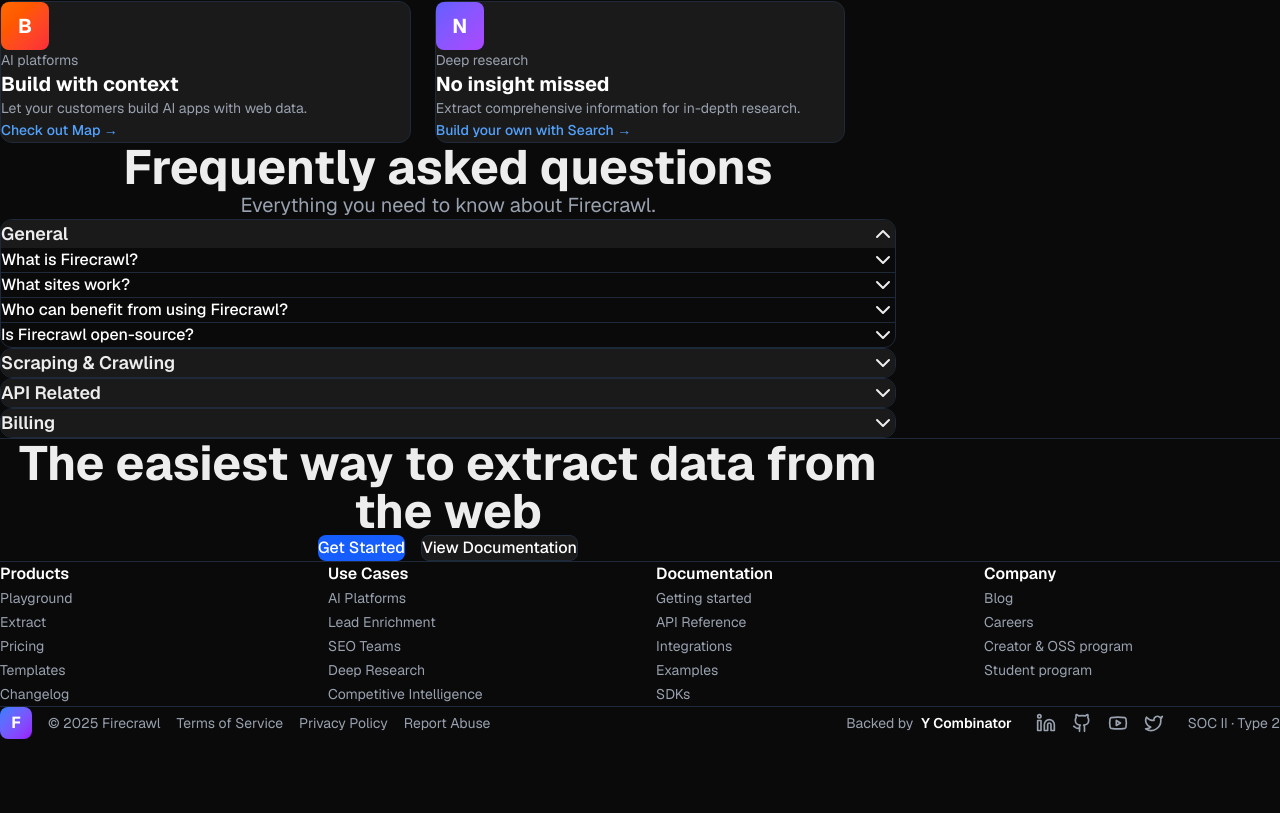
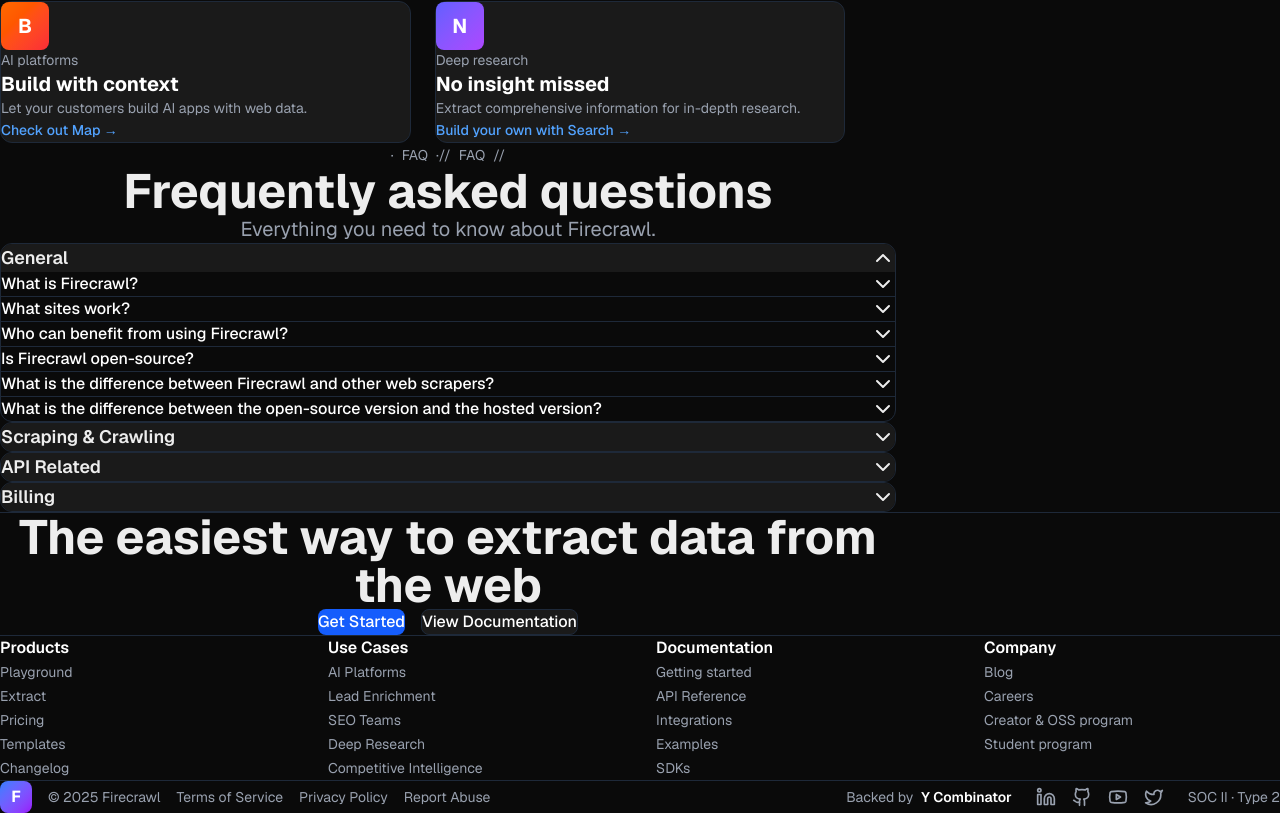
Before and after one commit to danteocualesjr/firecrawl-clone, a Next.js app: page / in a window 1280 px wide. Shown: the part 2778-3591 px from the top of the page. Before the commit the page ends 3517 px from the top, so only its background shows below. Built offline with nearby package versions, Linux system fonts and the light colour scheme.

Commit message:
added features

```diff
--- a/components/FAQ.tsx
+++ b/components/FAQ.tsx
@@ -14,12 +14,19 @@
     { question: "What sites work?", answer: "Firecrawl works with most websites, including JavaScript-heavy sites and protected pages." },
     { question: "Who can benefit from using Firecrawl?", answer: "Developers, data scientists, AI engineers, and anyone who needs to extract structured data from websites." },
     { question: "Is Firecrawl open-source?", answer: "Yes, Firecrawl is open-source and available on GitHub." },
+    { question: "What is the difference between Firecrawl and other web scrapers?", answer: "Firecrawl is built specifically for LLM consumption, handles JavaScript-heavy sites without proxies, and is much faster than traditional scrapers." },
+    { question: "What is the difference between the open-source version and the hosted version?", answer: "The open-source version requires self-hosting and setup, while the hosted version provides managed infrastructure, API access, and additional features." },
   ],
   "Scraping & Crawling": [
     { question: "How does Firecrawl handle dynamic content on websites?", answer: "Firecrawl uses advanced techniques to handle JavaScript-rendered content without needing proxies or browser automation." },
     { question: "Why is it not crawling all the pages?", answer: "Firecrawl respects robots.txt and may have rate limits. Check your crawl settings and website permissions." },
     { question: "Can Firecrawl crawl websites without a sitemap?", answer: "Yes, Firecrawl can discover and crawl pages without a sitemap by following links." },
     { question: "What formats can Firecrawl convert web data into?", answer: "Firecrawl can output data in Markdown, JSON, and screenshots." },
+    { question: "How does Firecrawl ensure the cleanliness of the data?", answer: "Firecrawl uses advanced parsing and cleaning algorithms to extract clean, structured data from web pages." },
+    { question: "Is Firecrawl suitable for large-scale data scraping projects?", answer: "Yes, Firecrawl is designed to handle large-scale scraping with proper rate limiting and queue management." },
+    { question: "Does it respect robots.txt?", answer: "Yes, Firecrawl respects robots.txt by default to ensure ethical scraping practices." },
+    { question: "What measures does Firecrawl take to handle web scraping challenges like rate limits and caching?", answer: "Firecrawl includes intelligent rate limiting, caching mechanisms, and retry logic to handle common web scraping challenges." },
+    { question: "Does Firecrawl handle captcha or authentication?", answer: "Firecrawl handles basic authentication, but complex captcha solutions may require additional configuration." },
   ],
   "API Related": [
     { question: "Where can I find my API key?", answer: "You can find your API key in your Firecrawl dashboard after signing up." },
@@ -28,6 +35,9 @@
     { question: "Is Firecrawl free?", answer: "Firecrawl offers a free tier with limited credits, and paid plans for higher usage." },
     { question: "Is there a pay-per-use plan instead of monthly?", answer: "Yes, Firecrawl offers flexible billing options including pay-as-you-go plans." },
     { question: "Do credits roll over to the next month?", answer: "Credits reset each month and do not roll over on most plans." },
+    { question: "How many credits do scraping and crawling cost?", answer: "Credit costs vary by operation type. Check the pricing page for detailed information." },
+    { question: "Do you charge for failed requests?", answer: "Failed requests may still consume credits depending on the type of failure. Check the pricing documentation for details." },
+    { question: "What payment methods do you accept?", answer: "Firecrawl accepts major credit cards and other standard payment methods." },
   ],
 };
 
@@ -38,6 +48,20 @@
   return (
     <section className="py-20 px-4 sm:px-6 lg:px-8 bg-[#0a0a0a]">
       <div className="max-w-4xl mx-auto">
+        {/* Section Header */}
+        <div className="text-center mb-4">
+          <div className="inline-flex items-center gap-2 text-sm text-gray-400 mb-6">
+            <span>·</span>
+            <span>FAQ</span>
+            <span>·</span>
+          </div>
+          <div className="inline-flex items-center gap-2 text-sm text-gray-400 mb-8">
+            <span>//</span>
+            <span>FAQ</span>
+            <span>//</span>
+          </div>
+        </div>
+
         <div className="text-center mb-16 space-y-4">
           <h2 className="text-4xl md:text-5xl font-bold">
             Frequently asked questions
@@ -73,7 +97,7 @@
                         />
                       </button>
                       {openQuestion === item.question && (
-                        <p className="mt-3 text-gray-400">{item.answer}</p>
+                        <p className="mt-3 text-gray-400 leading-relaxed">{item.answer}</p>
                       )}
                     </div>
                   ))}
```
